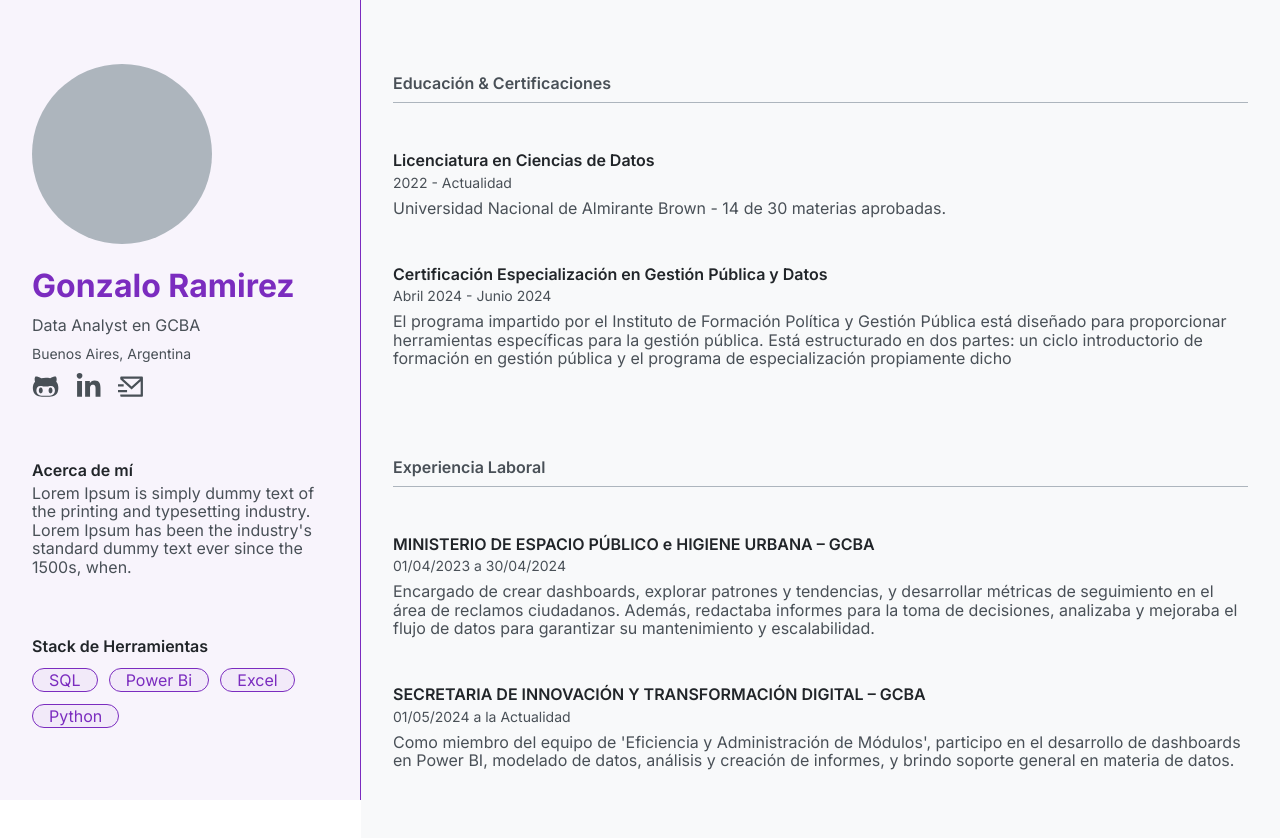
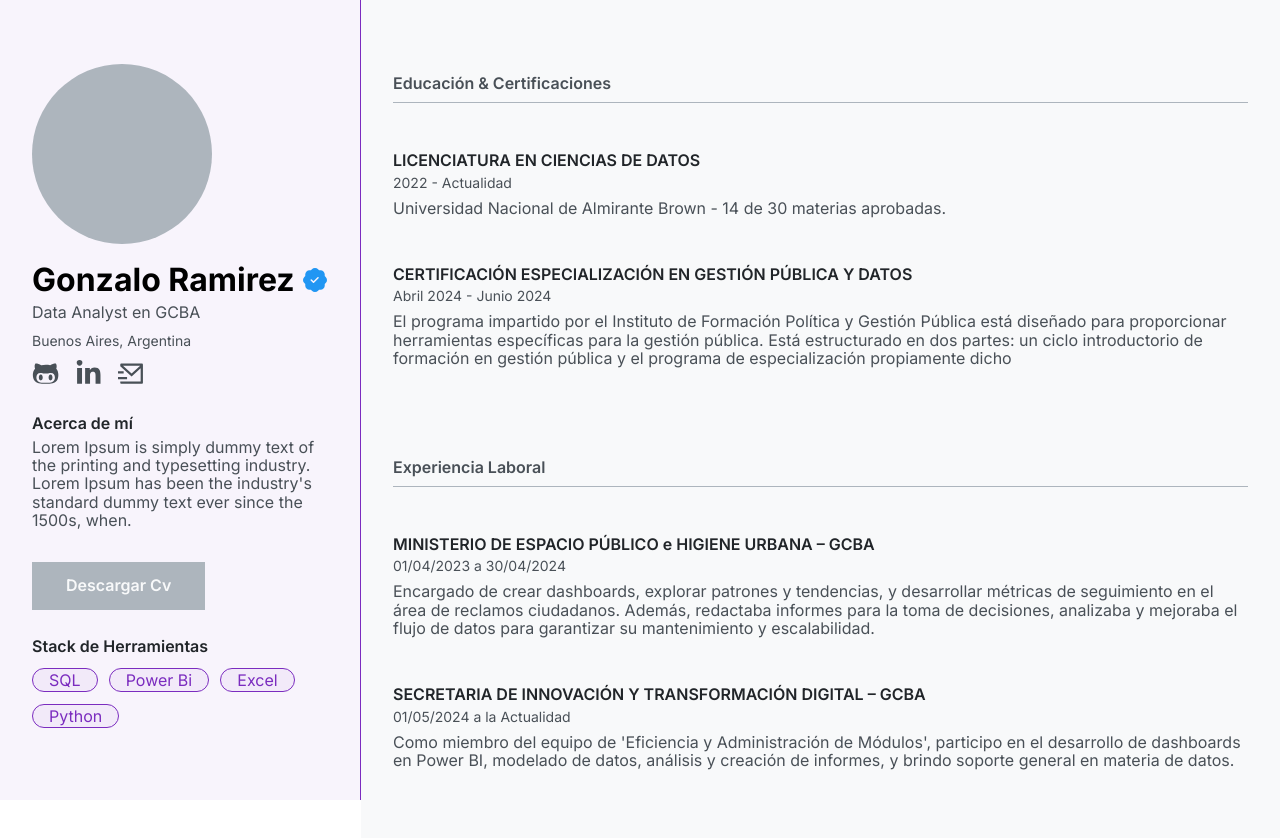
Before and after one commit to DataAnalystGabo/Portfolio-Web, a React (Vite) app: page / in a window 1280 px wide. Shown: the top 838 px of the page. Built offline with nearby package versions, Linux system fonts and the light colour scheme; a web font is replaced by a local one.

Commit message:
Se sumó un botón de descarga de CV en el Sidebar

```diff
--- a/src/App.jsx
+++ b/src/App.jsx
@@ -1,13 +1,13 @@
 import styled from "styled-components";
 import { Sidebar } from "./components/Sidebar";
-import { Home } from "./pages/Home";
+import { Main } from "./pages/Main";
 
 function App() {
     return (
         <>
             <Container>
                 <Sidebar />
-                <Home></Home>
+                <Main></Main>
             </Container>
         </>
     );
--- /dev/null
+++ b/src/components/ButtonDownload.jsx
@@ -0,0 +1,33 @@
+import styled from "styled-components";
+
+export function ButtonDownload({ text = "This is button" }) {
+    return (
+        <>
+            <Button>{text}</Button>
+        </>
+    );
+}
+
+const Button = styled.button`
+    width: max-content;
+    padding: 0.8rem 2rem;
+    border: 2px solid var(--disabled-text);
+    color: var(--background);
+    background-color: var(--disabled-text);
+    font-weight: var(--font-weight-medium);
+    transition: all 0.2s;
+    cursor: pointer;
+    margin-top: 2rem;
+    box-sizing: border-box;
+    &:hover {
+        color: var(--primary-color);
+        border: 2px solid var(--primary-color);
+        background-color: var(--background-sidebar);
+        box-shadow: 0.25rem 0.25rem var(--secondary-text);
+        transform: translate(-0.25rem, -0.25rem);
+    }
+    &:active {
+        transform: translate(0);
+        box-shadow: none;
+    }
+`;
--- a/src/components/Sidebar.jsx
+++ b/src/components/Sidebar.jsx
@@ -1,9 +1,11 @@
 import styled from "styled-components";
 import { Pill } from "./Pill";
 import { CardDefault } from "./CardDefault";
+import { ButtonDownload } from "./ButtonDownload";
 import { FaGithubAlt } from "react-icons/fa";
 import { FaLinkedinIn } from "react-icons/fa";
 import { RiMailSendLine } from "react-icons/ri";
+import { BsPatchCheckFill } from "react-icons/bs";
 
 export function Sidebar() {
     return (
@@ -12,7 +14,10 @@ export function Sidebar() {
                 <Header>
                     <PictureProfile></PictureProfile>
                     <DataProfile>
-                        <h1>Gonzalo Ramirez</h1>
+                        <NameProfile>
+                            <h1>Gonzalo Ramirez</h1>
+                            <BsPatchCheckFill />
+                        </NameProfile>
                         <h2>Data Analyst en GCBA</h2>
                         <h3>Buenos Aires, Argentina</h3>
                         <IconsProfile>
@@ -22,6 +27,7 @@ export function Sidebar() {
                                 rel="noopener noreferrer"
                             >
                                 <FaGithubAlt />
+                                <span>Github</span>
                             </LinkProfile>
                             <LinkProfile
                                 href="https://www.linkedin.com/in/gonzaramirez95/"
@@ -29,6 +35,7 @@ export function Sidebar() {
                                 rel="noopener noreferrer"
                             >
                                 <FaLinkedinIn />
+                                <span>Linkedin</span>
                             </LinkProfile>
                             <LinkProfile
                                 href="mailto:gonzalogabrielramirez@outlook.com.ar"
@@ -36,6 +43,7 @@ export function Sidebar() {
                                 rel="noopener noreferrer"
                             >
                                 <RiMailSendLine />
+                                <span>Enviar email</span>
                             </LinkProfile>
                         </IconsProfile>
                     </DataProfile>
@@ -48,7 +56,9 @@ export function Sidebar() {
                     industry's standard dummy text ever since the 1500s,
                     when.
                 "
-                />
+                >
+                    <ButtonDownload text="Descargar Cv" />
+                </CardDefault>
                 <CardDefault title="Stack de Herramientas">
                     <Pills>
                         <Pill skill={"SQL"} />
@@ -97,7 +107,8 @@ const DataProfile = styled.div`
     flex-direction: column;
     gap: 0.7rem;
     h1 {
-        color: var(--primary-color);
+        color: var(--secondary-color);
+        line-height: 1.5rem;
     }
     h2 {
         font-weight: 400;
@@ -107,6 +118,18 @@ const DataProfile = styled.div`
         font-size: var(--font-size-tinny);
         font-weight: var(--font-weight-normal);
         color: var(--secondary-text);
+    }
+`;
+
+const NameProfile = styled.div`
+    display: flex;
+    flex-direction: row;
+    align-items: center;
+    justify-content: center;
+    gap: 0.5rem;
+    svg {
+        font-size: 1.5rem;
+        color: var(--verify-color);
     }
 `;
 
@@ -121,6 +144,7 @@ const LinkProfile = styled.a`
     display: flex;
     justify-content: center;
     align-items: center;
+    position: relative;
     padding: 0;
     margin: 0;
     svg {
@@ -129,7 +153,42 @@ const LinkProfile = styled.a`
         transition: all 0.2s ease-in-out;
     }
     svg:hover {
-        color: var(--disabled-text);
+        opacity: 0.8;
+    }
+    span {
+        width: max-content;
+        position: absolute;
+        top: 1.5rem;
+        left: 0.2rem;
+        font-size: var(--font-size-tinny);
+        font-weight: var(--font-weight-normal);
+        background-color: var(--secondary-text);
+        padding: 0.3125rem 0.5rem;
+        border-radius: 0.3125rem;
+        box-shadow: 0 0.625rem 0.625rem rgba(0, 0, 0, 0.2);
+        opacity: 0;
+        pointer-events: none;
+        transition: all 0.2s cubic-bezier(0.58, -0.45, 0.255, 1.45);
+        color: var(--background);
+    }
+    span::before {
+        height: 0.5rem;
+        width: 0.5rem;
+        position: absolute;
+        content: "";
+        background-color: var(--secondary-text);
+        top: -3px;
+        left: 20%;
+        transform: translate(-50%) rotate(45deg);
+        transition: all 0.2s cubic-bezier(0.58, -0.45, 0.255, 1.45);
+    }
+    &:hover {
+        span {
+            top: 2.5rem;
+            opacity: 1;
+            visibility: visible;
+            pointer-events: auto;
+        }
     }
 `;
 
--- a/src/pages/Home.jsx
+++ b/src/pages/Main.jsx
@@ -1,18 +1,18 @@
 import styled from "styled-components";
 import { CardDefault } from "../components/CardDefault";
 
-export function Home() {
+export function Main() {
     return (
         <Container>
             <Section>
                 <h2>Educación & Certificaciones</h2>
                 <CardDefault
-                    title="Licenciatura en Ciencias de Datos"
+                    title="LICENCIATURA EN CIENCIAS DE DATOS"
                     subTitle="2022 - Actualidad"
                     body="Universidad Nacional de Almirante Brown - 14 de 30 materias aprobadas."
                 />
                 <CardDefault
-                    title="Certificación Especialización en Gestión Pública y Datos"
+                    title="CERTIFICACIÓN ESPECIALIZACIÓN EN GESTIÓN PÚBLICA Y DATOS"
                     subTitle="Abril 2024 - Junio 2024"
                     body="El programa impartido por el Instituto de Formación Política y Gestión Pública está diseñado para proporcionar herramientas específicas para la gestión pública. Está estructurado en dos partes: un ciclo introductorio de formación en gestión pública y el programa de especialización propiamente dicho"
                 />
--- a/src/styles/root.css
+++ b/src/styles/root.css
@@ -6,6 +6,7 @@
     --disabled-text: #ADB5BD;
     --primary-color: #7B2CBF;
     --active-color: #4cc9f0;
+    --verify-color: #2196f3;
     --font-family-primary: "Inter", sans-serif;
     --font-size-h1: 1.5rem;
     --font-size-normal: 1rem;
```
